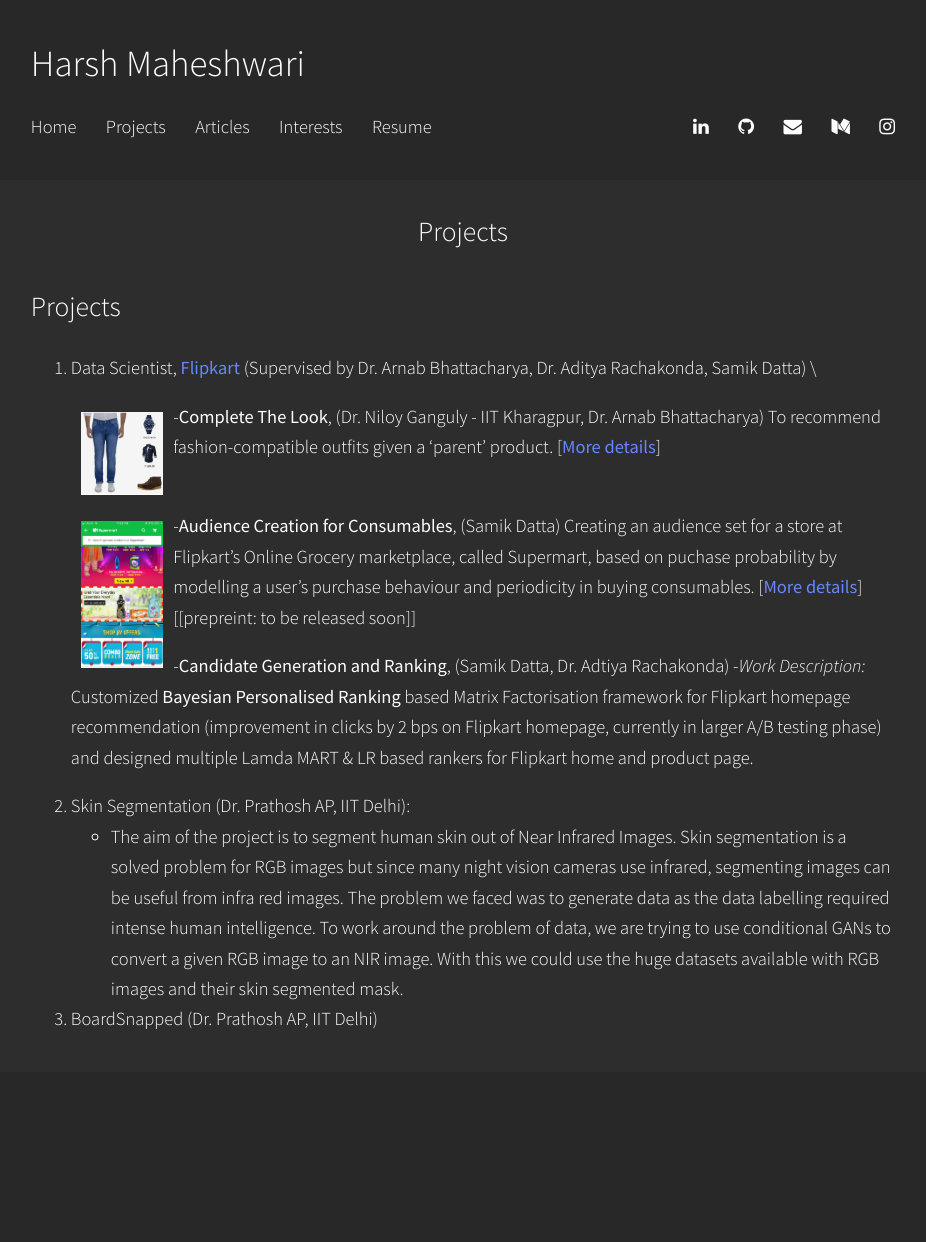
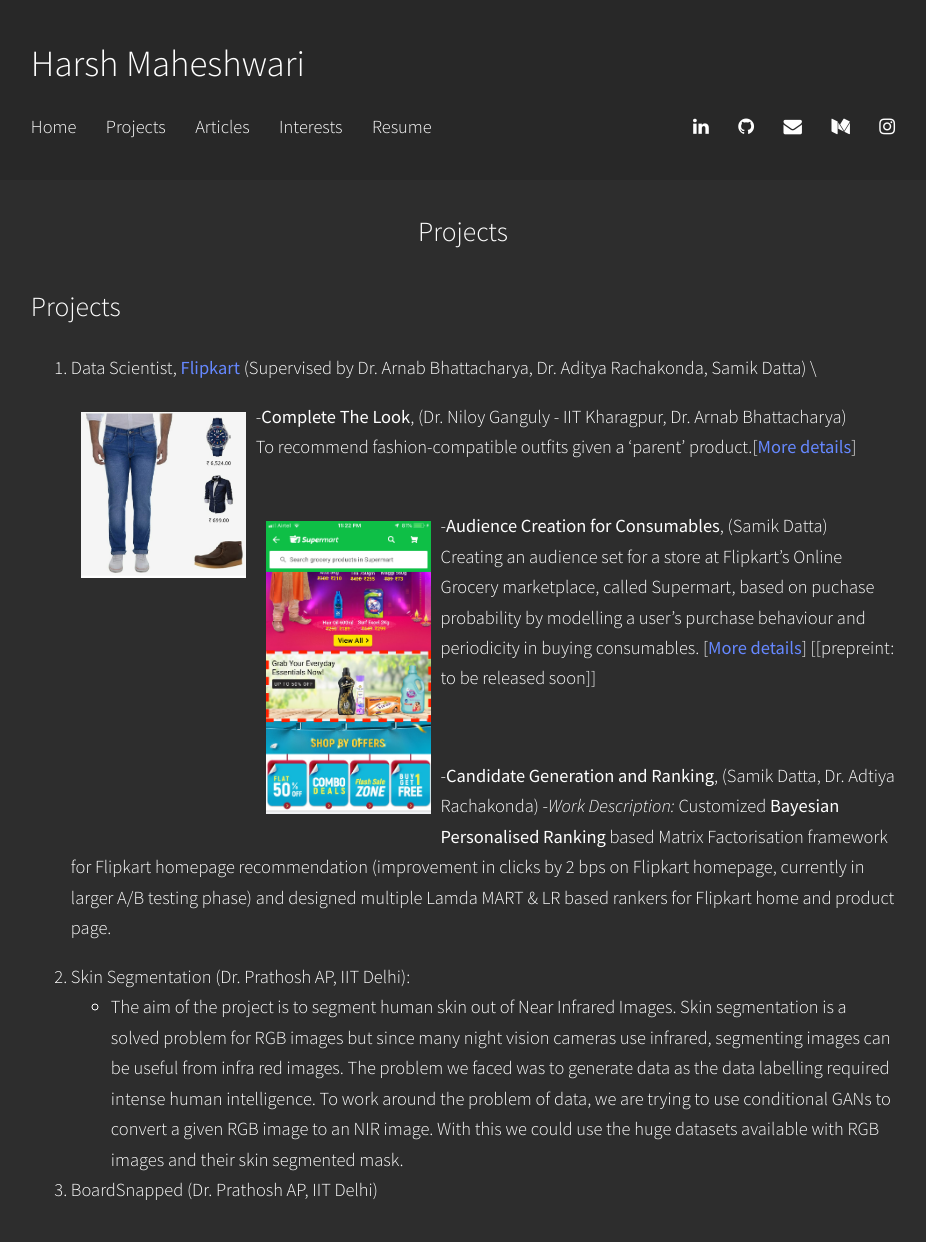
Before and after one commit to harshm121/portfolio-old, a Jekyll site: the page built from Projects/index.md, in a window 1280 px wide. Shown: the whole page, without its empty margins (177-1103 px from the left). Built offline with Jekyll 4.4.1, drawn with Linux system fonts in a browser that asks for light colours; before the commit the page ends 1072 px from its top, so only the background shows below that.

Commit message:
Update index.md

```diff
--- a/Projects/index.md
+++ b/Projects/index.md
@@ -18,17 +18,20 @@
 1. Data Scientist, [Flipkart](https://www.flipkart.com/) (Supervised by Dr. Arnab Bhattacharya, Dr. Aditya Rachakonda, Samik Datta) \
 
 	<img style="float:left;padding:10px;"
-src="./ctl_example.jpeg" alt="CTL Example" width="10%">
+src="./ctl_example.jpeg" alt="CTL Example" width="20%">
 	-**Complete The Look**,	(Dr. Niloy Ganguly - IIT Kharagpur, Dr. Arnab Bhattacharya)
-		To recommend fashion-compatible outfits given a 'parent' product.  \[[More details](CTL.md)\]
+		<br>
+		To recommend fashion-compatible outfits given a 'parent' product.\[[More details](CTL.md)\]
 	<br>
 	<br>
 
 	<img style="float:left;padding:10px;"
-src="./supermart-banner.png" alt="supermart banner" width="10%">
+src="./supermart-banner.png" alt="supermart banner" width="20%">
 	-**Audience Creation for Consumables**,	(Samik Datta)
+	<br>
 		Creating an audience set for a store at Flipkart's Online Grocery marketplace, called Supermart, based on puchase probability by modelling a user's purchase behaviour and periodicity in buying consumables. \[[More details](supermart.md)\] \[[prepreint: to be released soon]\]
 
+	<br>
 
 	-**Candidate Generation and Ranking**, (Samik Datta, Dr. Adtiya Rachakonda)
 		-*Work Description:* Customized **Bayesian Personalised Ranking** based Matrix Factorisation framework for Flipkart homepage recommendation (improvement in clicks by 2 bps on Flipkart homepage, currently in larger A/B testing phase) and designed multiple Lamda MART & LR based rankers for Flipkart home and product page.
```
